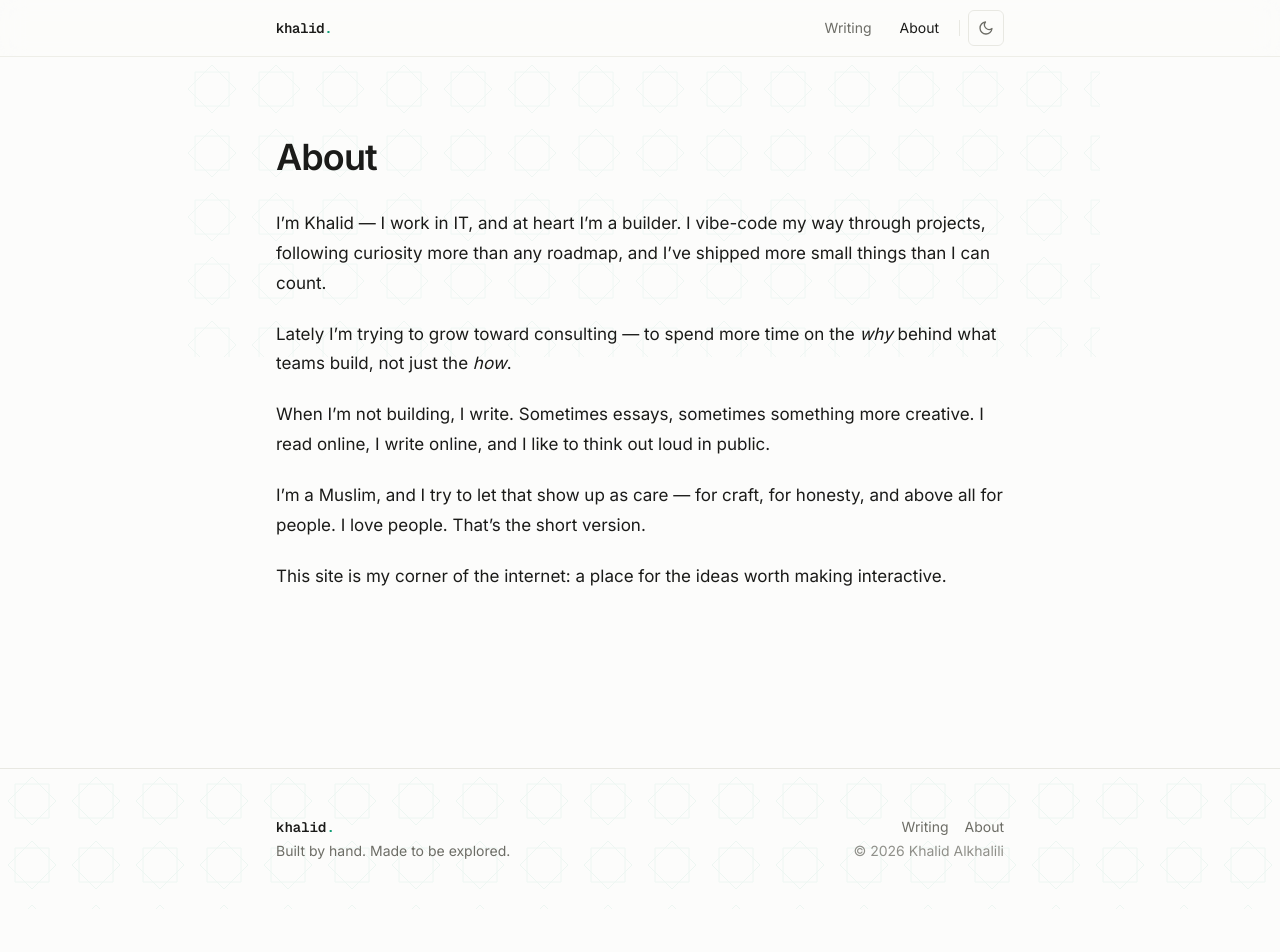
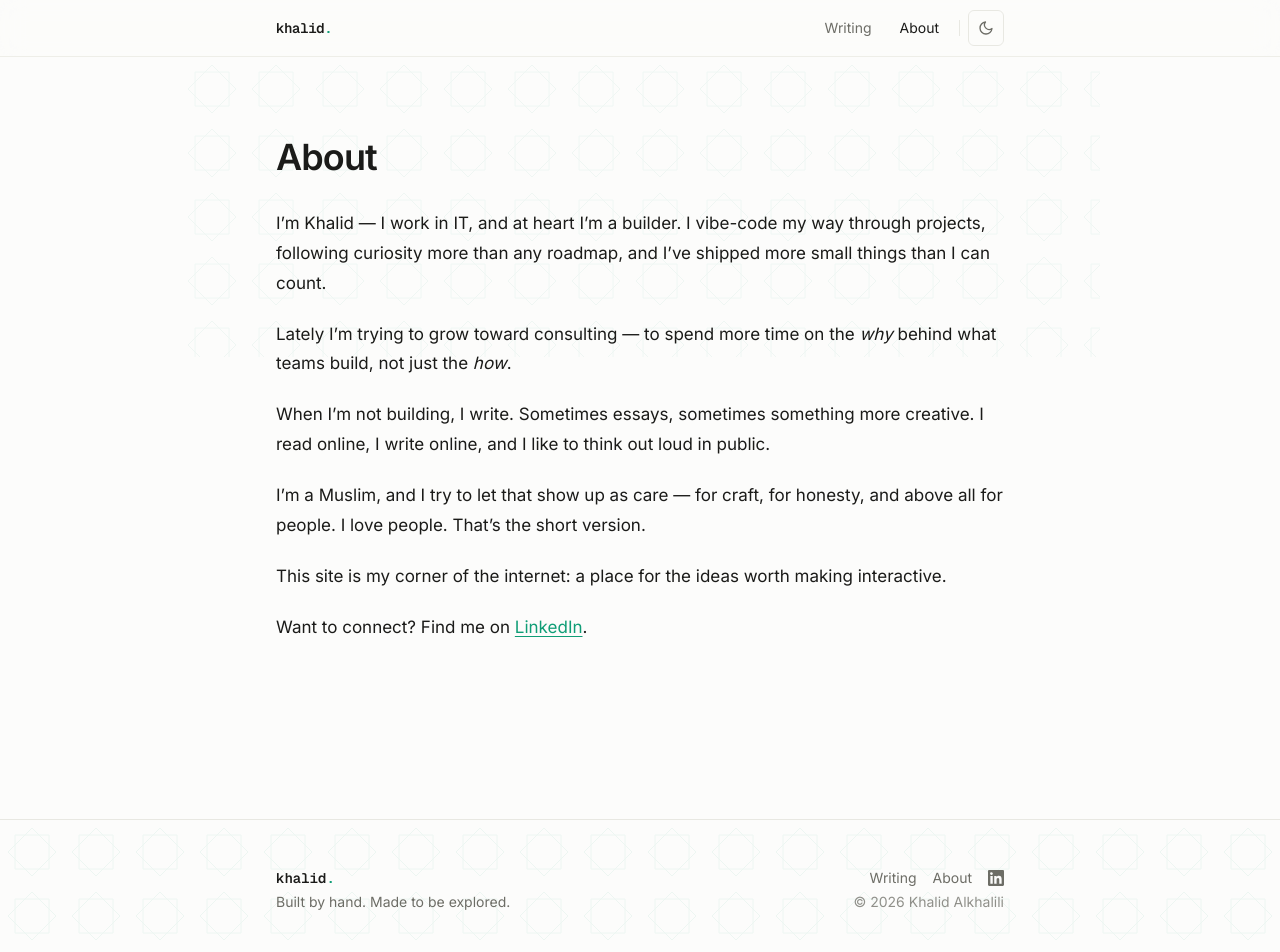
Before and after one commit to kfkhalili/khalidalkhalili.com, a Next.js app: page /about in a window 1280 px wide. Shown: the top 952 px of the page. Before the commit the page ends 909 px from the top, so only its background shows below. Built offline with nearby package versions, Linux system fonts and the light colour scheme.

Commit message:
Add LinkedIn link (footer + about); remove stale Digital-Garden .env

```diff
--- a/app/about/page.tsx
+++ b/app/about/page.tsx
@@ -1,5 +1,6 @@
 import type { Metadata } from "next";
 import { StarPattern } from "@/components/geometry";
+import { site } from "@/lib/site";
 
 export const metadata: Metadata = {
   title: "About",
@@ -43,6 +44,13 @@ export default function AboutPage() {
             This site is my corner of the internet: a place for the ideas worth
             making interactive.
           </p>
+          <p>
+            Want to connect? Find me on{" "}
+            <a href={site.linkedin} target="_blank" rel="noopener noreferrer">
+              LinkedIn
+            </a>
+            .
+          </p>
         </div>
       </section>
     </div>
--- a/components/site-footer.tsx
+++ b/components/site-footer.tsx
@@ -24,13 +24,30 @@ export function SiteFooter() {
         </div>
 
         <div className="flex flex-col gap-1 text-sm text-muted sm:items-end">
-          <div className="flex gap-4">
+          <div className="flex items-center gap-4">
             <Link href="/writing" className="hover:text-foreground">
               Writing
             </Link>
             <Link href="/about" className="hover:text-foreground">
               About
             </Link>
+            <a
+              href={site.linkedin}
+              target="_blank"
+              rel="noopener noreferrer"
+              aria-label="Khalid on LinkedIn"
+              className="transition-colors hover:text-foreground"
+            >
+              <svg
+                width="16"
+                height="16"
+                viewBox="0 0 24 24"
+                fill="currentColor"
+                aria-hidden
+              >
+                <path d="M20.45 20.45h-3.56v-5.57c0-1.33-.03-3.04-1.85-3.04-1.86 0-2.14 1.45-2.14 2.94v5.67H9.34V9h3.42v1.56h.05c.48-.9 1.64-1.85 3.37-1.85 3.6 0 4.27 2.37 4.27 5.46v6.28zM5.34 7.43a2.07 2.07 0 1 1 0-4.13 2.07 2.07 0 0 1 0 4.13zM7.12 20.45H3.56V9h3.56v11.45zM22.22 0H1.77C.79 0 0 .77 0 1.72v20.55C0 23.23.79 24 1.77 24h20.45c.98 0 1.78-.77 1.78-1.73V1.72C24 .77 23.2 0 22.22 0z" />
+              </svg>
+            </a>
           </div>
           <p className="text-faint">
             © {year} {site.name}
--- a/lib/site.ts
+++ b/lib/site.ts
@@ -6,6 +6,7 @@ export const site = {
     "A builder who writes. Interactive explorable explanations, essays, and notes on software, systems, and the people who make them.",
   url: "https://khalidalkhalili.com",
   author: "Khalid Alkhalili",
+  linkedin: "https://www.linkedin.com/in/kfkhalili/",
   nav: [
     { href: "/writing", label: "Writing" },
     { href: "/about", label: "About" },
```
Also changed, not shown: 1 other file (tests, documents, lock files or other folders).
